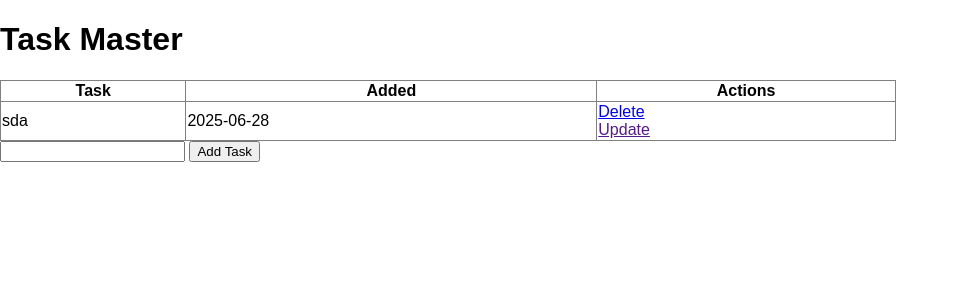
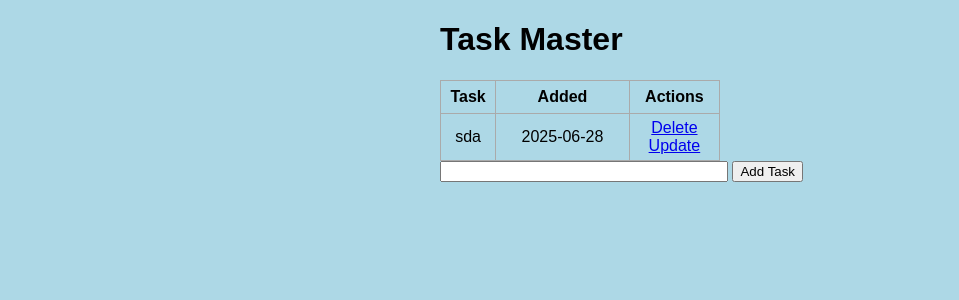
Before and after one commit to PotatoChez/Flask, a Flask app: page / in a window 1280 px wide. Shown: the top 300 px of the page, without its empty margins (0-959 px from the left). Run offline with Flask 3, Linux system fonts and the light colour scheme; data comes from the database, SQL or seed files in the repository; both versions use the stored data as it was after the commit.

Commit message:
adding update feature and requirements file

```diff
--- a/app.py
+++ b/app.py
@@ -48,5 +48,14 @@ def delete(id):
     except:
         return 'There was a issue deleting the task.'
 
+app.route('/update/<int:id>', methods = ['GET', 'POST'])
+def update(id):
+    task = Todo.query.get_or_404(id)
+
+    if request.method == 'POST':
+        pass
+    else:
+        return render_template('update.html', task = task)
+
 if __name__ == '__main__':
     app.run(debug = True)
--- a/static/css/main.css
+++ b/static/css/main.css
@@ -1,4 +1,36 @@
-body {
+body, html {
     margin: 0;
     font-family: sans-serif;
+    background-color: lightblue;
 }
+
+.content {
+    margin: 0 auto;
+    width: 400px;
+}
+
+table, td, th {
+    border: 1px solid #aaa;
+}
+
+table {
+    border-collapse: collapse;
+    width: 100%;
+}
+
+th {
+    height: 30px;
+}
+
+td {
+    text-align: center;
+    padding: 5px;
+}
+
+.form {
+    margin-top: 20px;
+}
+
+#content {
+    width: 70%;
+}
--- a/templates/index.html
+++ b/templates/index.html
@@ -20,7 +20,7 @@
                 <td>
                     <a href="/delete/{{task.id}}">Delete</a>
                     <br>
-                    <a href="">Update</a>
+                    <a href="/update/{{task.id}}">Update</a>
                 </td>
             </tr>
         {% endfor %}
```
Also changed, not shown: requirements.txt (added, +13 -0 lines), templates/update.html (+18 -0 lines), instance/test.db.
